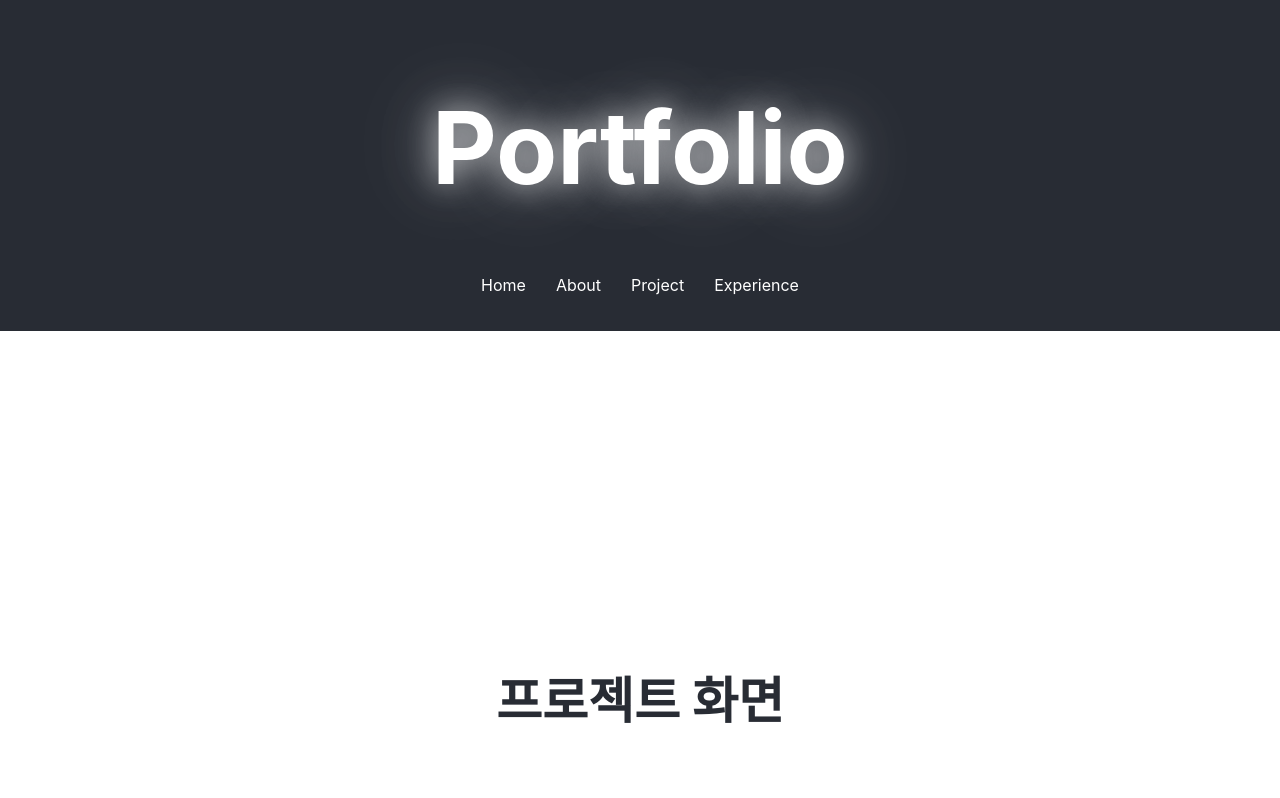
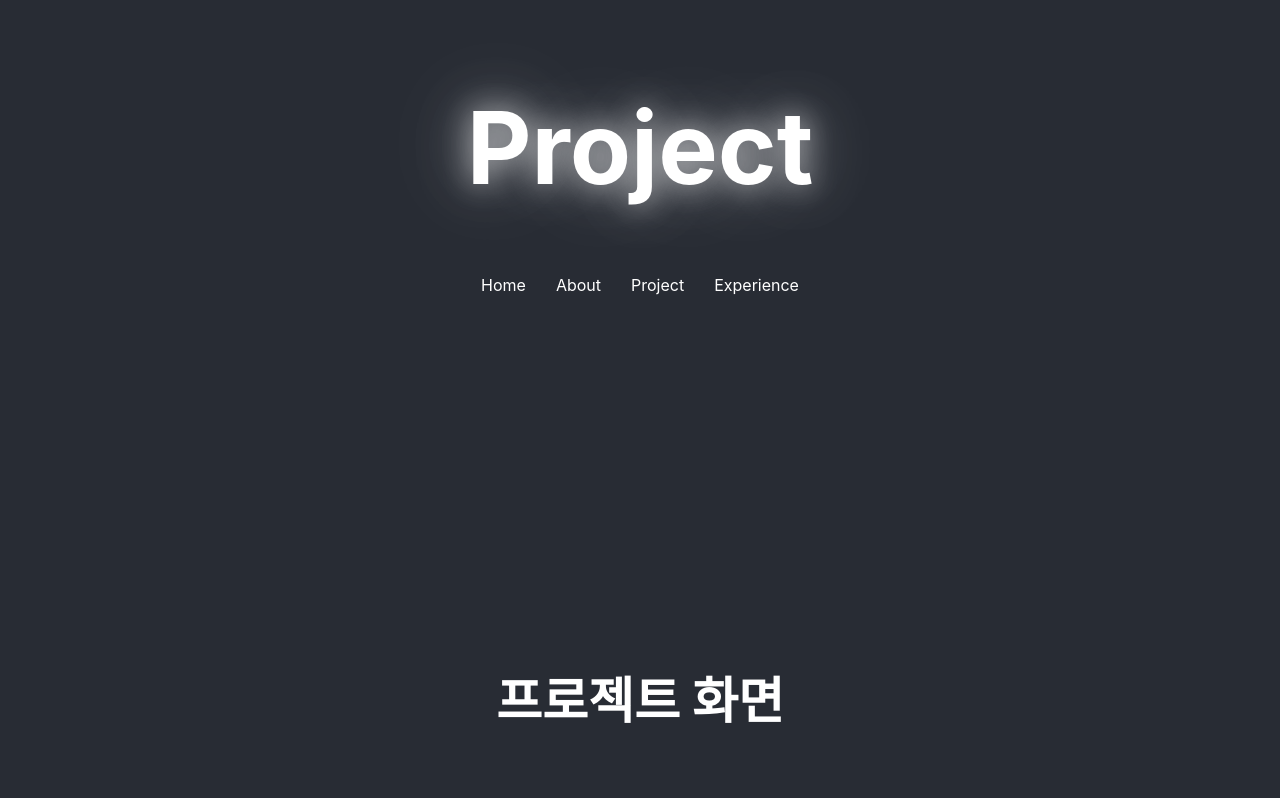
Before and after one commit to hesuhesu/ReactUITester, a React (Create React App) app: page /project in a window 1280 px wide. Shown: the top 798 px of the page. Built offline with nearby package versions, Linux system fonts and the light colour scheme.

Commit message:
Modify Project Structure

```diff
--- a/src/components/Experience.tsx
+++ b/src/components/Experience.tsx
@@ -4,7 +4,7 @@ import Minesweeper from './Minesweeper.tsx';
 
 const Experience: React.FC = () => {
 
-    const [mineSweeper, setMineSweeper] = useState(false);
+    const [mineSweeper, setMineSweeper] = useState<Boolean>(false);
 
     return (
         <div className="experience">
--- a/src/components/Footer.tsx
+++ b/src/components/Footer.tsx
@@ -1,6 +1,6 @@
 import React from 'react';
 import { FontAwesomeIcon } from '@fortawesome/react-fontawesome';
-import { faGithub } from '@fortawesome/free-brands-svg-icons';
+import { faGithub, faReact } from '@fortawesome/free-brands-svg-icons';
 import { faEnvelope } from '@fortawesome/free-regular-svg-icons';
 import '../css/Footer.scss'
 
@@ -13,6 +13,9 @@ const Footer: React.FC = () => {
             <a href={`mailto:${'hesuhesu@naver.com'}`} className="email-link">
                 <FontAwesomeIcon icon={faEnvelope} size="2x" />
             </a>
+            <a href="https://ko.legacy.reactjs.org/" target="_blank" rel="noopener noreferrer" className="email-link">
+                <FontAwesomeIcon icon={faReact} size="2x" />
+            </a>
             <p>© 2024. hesuhesu. All rights reserved</p>
         </footer>
     );
--- a/src/components/Header.tsx
+++ b/src/components/Header.tsx
@@ -1,10 +1,27 @@
 import React from 'react';
+import { useLocation } from 'react-router-dom';
 import '../css/Header.scss'
 
 const Header: React.FC = () => {
+    const location = useLocation();
+
+    // 경로에 따라 h1 텍스트 설정
+    const pageTitle = (() => {
+        switch (location.pathname) {
+            case '/about':
+                return 'About';
+            case '/project':
+                return 'Project';
+            case '/experience':
+                return 'Experience';
+            default:
+                return 'Portfolio';
+        }
+    })();
+
     return (
         <header className="header">
-            <h1>Portfolio</h1>
+            {pageTitle === "Project" ? <h1 className="project-page">{pageTitle}</h1> : <h1>{pageTitle}</h1>}
             <nav>
                 <ul className="nav-list">
                     <li><a href="/">Home</a></li>
--- a/src/css/About.scss
+++ b/src/css/About.scss
@@ -1,14 +1,10 @@
-@import "Structure.scss";
-
 .about {
     height: 100vh; // 전체 화면 높이
-
     display: flex; // Flexbox 사용
     flex-direction: column; // 세로 방향으로 정렬
     align-items: center; // 가로 중앙 정렬
     background-color: white; // 배경색 설정 (필요에 따라 변경)
-    color: #282c34;
-    ; // 텍스트 색상 설정
+    color: #282c34; // 텍스트 색상 설정
 
     .introduce {
         display: flex; // 플렉스 컨테이너로 설정
@@ -53,7 +49,7 @@
             /* 전체 폭을 사용 */
             height: 3px;
             /* 언더바 두께 */
-            background: linear-gradient(to right, #fff, #777, #000);
+            background: linear-gradient(to right, #fff, #777, #282c34);
             /* 그라데이션 색상 */
             position: absolute;
             bottom: -1vh;
--- a/src/css/Experience.scss
+++ b/src/css/Experience.scss
@@ -1,4 +1,4 @@
-@import "Structure.scss";
+@use "Structure";
 
 .experience {
     height: 100vh; // 전체 화면 높이
--- a/src/css/Header.scss
+++ b/src/css/Header.scss
@@ -1,4 +1,4 @@
-@import "Structure.scss";
+@use "Structure.scss";
 
 .header {
     background-color: #282c34;
@@ -8,10 +8,12 @@
 
     h1 {
         font-size: 100px;
-        /*
-        animation: focus-in-contract 1s ease forwards;
-        -webkit-animation: focus-in-contract 1s ease forwards;
-        */
+        animation: fadeIn 0.7s ease forwards;
+        opacity: 0; // 초기 상태를 투명하게 설정
+    }
+
+    .project-page {
+        font-size: 100px;
         animation: text-flicker-in-glow 2s ease forwards;
         -webkit-animation: text-flicker-in-glow 2s ease forwards;
     }
--- a/src/css/Home.scss
+++ b/src/css/Home.scss
@@ -1,4 +1,4 @@
-@import "Structure.scss";
+@use "Structure.scss";
 
 .home {
     height: 100vh; // 전체 화면 높이
@@ -8,7 +8,7 @@
     justify-content: center; // 세로 중앙 정렬
     align-items: center; // 가로 중앙 정렬
     background-color: white; // 배경색 설정 (필요에 따라 변경)
-    color: #282c34;; // 텍스트 색상 설정
+    color: #282c34; // 텍스트 색상 설정
 
     h2 {
         font-size:50px;
--- a/src/css/Minesweeper.scss
+++ b/src/css/Minesweeper.scss
@@ -1,4 +1,4 @@
-@import "Structure.scss";
+@use "Structure.scss";
 
 .minesweeper {
   display: flex;
--- a/src/css/Project.scss
+++ b/src/css/Project.scss
@@ -1,4 +1,4 @@
-@import "Structure.scss";
+@use "Structure";
 
 .project {
     height: 100vh; // 전체 화면 높이
@@ -7,16 +7,39 @@
     flex-direction: column; // 세로 방향으로 정렬
     justify-content: center; // 세로 중앙 정렬
     align-items: center; // 가로 중앙 정렬
-    background-color: white; // 배경색 설정 (필요에 따라 변경)
-    color: #282c34; // 텍스트 색상 설정
+    background-color: #282c34; // 초기 배경색
+
+    position: relative; // 비트맵 애니메이션용 포지션 설정
+    overflow: hidden;
 
     h2 {
-        font-size:50px;
-        animation: focus-in-contract 1s ease forwards;
-        -webkit-animation: focus-in-contract 1s ease forwards;
+        font-size: 50px;
+        color: white; // 텍스트 색상 설정
+        z-index: 1; // 텍스트는 비트맵 위에 유지
     }
 
+
     p {
-        font-size:20px;
+        font-size: 20px;
+        color: white; // 텍스트 색상 설정
+        z-index: 1; // 텍스트는 비트맵 위에 유지
+    }
+
+    &::before {
+        content: "";
+        position: absolute;
+        top: 0;
+        left: 0;
+        width: 100%;
+        height: 100%;
+        background-color: #282c34; // 초기 배경색
+        background-image: linear-gradient(
+            to bottom,
+            #282c34 50%,
+            white 50%
+        );
+        background-size: 100% 200%; // 세로 스크롤 애니메이션 효과
+        animation: slide-down 1s ease forwards; // 아래로 애니메이션
+        z-index: 0; // 텍스트 뒤에 위치
     }
 }
--- a/src/css/Structure.scss
+++ b/src/css/Structure.scss
@@ -420,3 +420,22 @@
         text-shadow: 0 0 30px rgba(255, 255, 255, .6), 0 0 60px rgba(255, 255, 255, .45), 0 0 110px rgba(255, 255, 255, .25), 0 0 100px rgba(255, 255, 255, .1)
     }
 }
+
+@keyframes fadeIn {
+    from {
+      opacity: 0;
+    }
+    to {
+      opacity: 1;
+    }
+  }
+
+// 배경이 위에서 아래로 흰색으로 바뀌는 애니메이션 키프레임 정의
+@keyframes slide-down {
+    0% {
+        background-position: bottom; // 위쪽에서 시작
+    }
+    100% {
+        background-position: top; // 아래쪽으로 이동하며 흰색으로 채움
+    }
+}
```
Also changed, not shown: package.json (+17 -5 lines), 1 other file (tests, documents, lock files or other folders).
